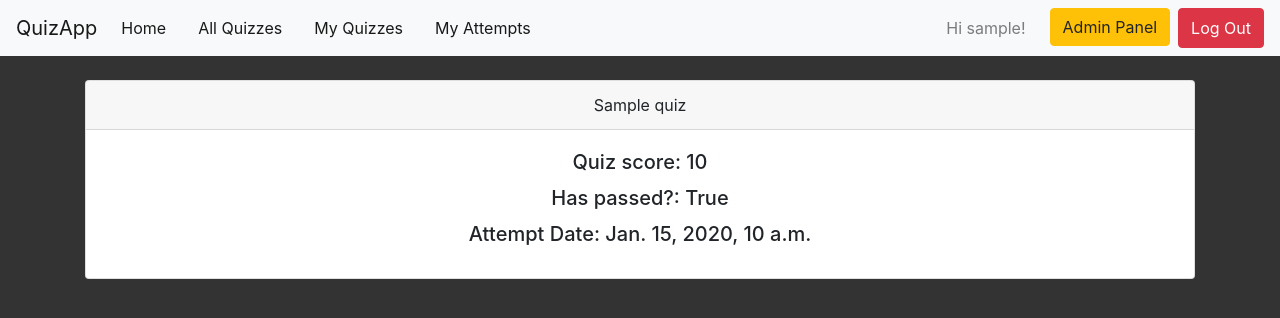
After one commit to Camillus83/QuizApp, a Django app: page /quiz/myattempts/ in a window 1280 px wide. The commit adds this page. Shown: the top 318 px of the page. Run offline with Django 4.2, Linux system fonts and the light colour scheme; a user stored in the database is signed in; tables that the repository leaves empty hold one stand-in row (values such as "Sample post"); parts of the project's set-up code (start-up, migrations or seed data) failed here and were passed over; some libraries are stand-ins or nearby versions.

Commit message:
created My Attempts View

```diff
--- a/quiz/urls.py
+++ b/quiz/urls.py
@@ -5,6 +5,7 @@ from .views import (
     QuizUpdateView,
     SearchResultsListView,
     MyQuizesListView,
+    MyAttemptsListView,
     QuizQuestionsUpdateView,
     QuizDeleteView,
     QuestionAnswerView,
@@ -18,6 +19,7 @@ from .views import (
 urlpatterns = [
     path("", QuizListView.as_view(), name="quiz_list"),
     path("myquiz/", MyQuizesListView.as_view(), name="my_quiz"),
+    path("myattempts/", MyAttemptsListView.as_view(), name="my_attempts"),
     path("search/", SearchResultsListView.as_view(), name="search_results"),
     path("<uuid:pk>", QuizDetailView.as_view(), name="quiz_detail"),
     path(
--- a/quiz/views.py
+++ b/quiz/views.py
@@ -61,6 +61,16 @@ class MyQuizesListView(LoginRequiredMixin, ListView):
     def myquiz_queryset(self):
         query = self.request.GET.get("q")
         return Quiz.objects.filter(Q(author__username__icontains=query))
+
+
+class MyAttemptsListView(LoginRequiredMixin, ListView):
+    model = Attempt
+    template_name = "quiz/attempts_list.html"
+    login_url = "account_login"
+
+    def myattempts_queryset(self):
+        query = self.request.GET.get("q")
+        return Attempt.objects.filter(Q(user__username__icontains=query))
 
 
 class QuizUpdateView(LoginRequiredMixin, UpdateView):
--- a/templates/_base.html
+++ b/templates/_base.html
@@ -36,7 +36,8 @@
 
                 </li>
                 <li class="nav-item active">
-                    <a class="nav-link" href="#">My Attempts <span class="sr-only">(current) </span></a>
+                    <a class="nav-link" href="{% url 'my_attempts' %}">My Attempts <span class="sr-only">(current)
+                        </span></a>
                 </li>
             </ul>
             <ul class="navbar-nav ml-auto">
--- /dev/null
+++ b/templates/quiz/attempts_list.html
@@ -0,0 +1,25 @@
+{% extends '_base.html' %}
+{% load static %}
+{% block title %}My Attempts | QuizApp{% endblock title %}
+
+{% block content %}
+<br>
+
+{% for attempt in attempt_list %}
+{% if attempt.user.username == user.username %}
+<div class="card text-center">
+    <div class="card-header">
+        {{ attempt.quiz.title }}
+    </div>
+    <div class="card-body">
+        <h5 class="card-title">Quiz score: {{ attempt.score}}</h5>
+        <h5 class="card-title">Has passed?: {{ attempt.has_passed}}</h5>
+        <h5 class="card-title">Attempt Date: {{ attempt.attempt_date}}</h5>
+    </div>
+</div>
+<br>
+
+{% endif %}
+{% endfor %}
+
+{% endblock content %}
```
